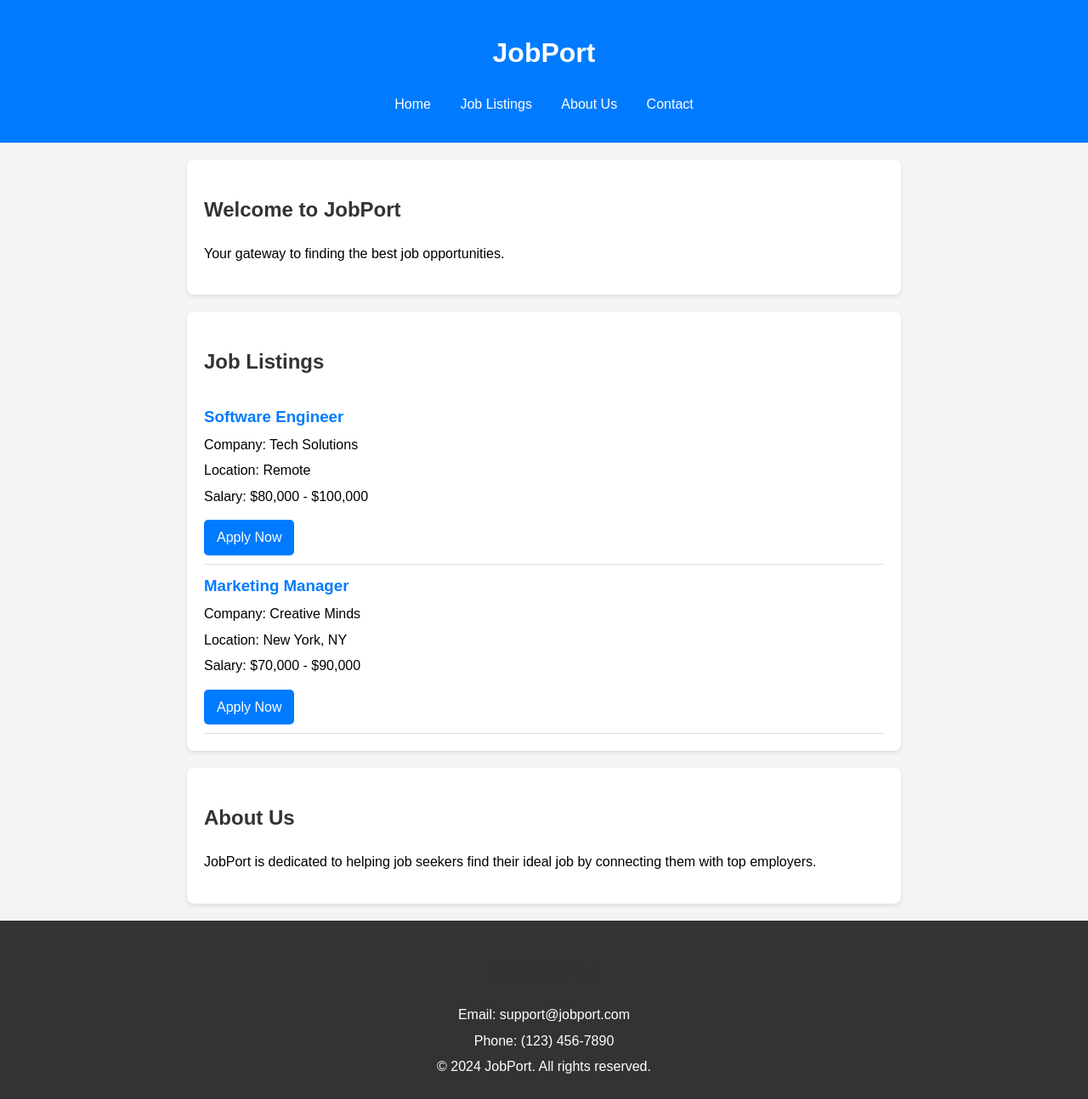
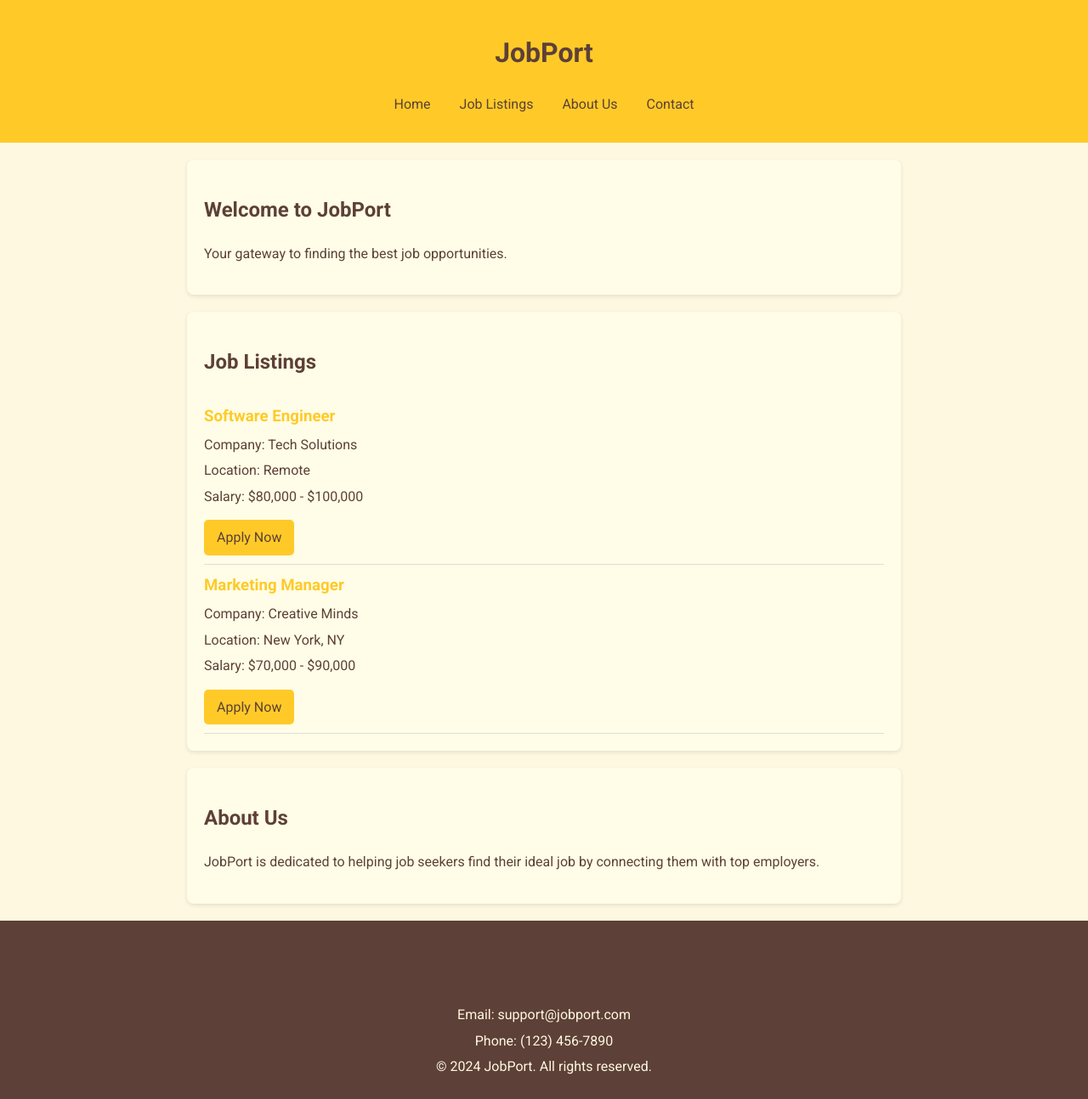
Before and after one commit to atharvagadade22/JobPort, a Flask app: page / in a window 1280 px wide. Shown: the whole page at 85% size. Run offline with Flask 3, Linux system fonts and the light colour scheme.

Commit message:
Refactor styles and enhance UI; add database connection and links file

```diff
--- a/app.py
+++ b/app.py
@@ -1,5 +1,4 @@
 from flask import Flask, render_template, jsonify
-
 
 app = Flask(__name__)
 @app.route("/")
--- /dev/null
+++ b/database.py
@@ -0,0 +1,5 @@
+from sqlalchemy import create_engine
+
+engine = create_engine("mysql+pymysql://root:root@localhost/JobPort")
+
+print(engine)
--- /dev/null
+++ b/links.txt
@@ -0,0 +1 @@
+https://jobport3.onrender.com
--- a/requirements.txt
+++ b/requirements.txt
@@ -1,2 +1,3 @@
 Flask
 Gunicorn
+Sqlalchemy
--- a/static/styles.css
+++ b/static/styles.css
@@ -1,14 +1,17 @@
+@import url('https://fonts.googleapis.com/css2?family=Roboto:wght@400;700&display=swap');
+
 body {
-    font-family: Arial, sans-serif;
+    font-family: 'Roboto', Arial, sans-serif;
     margin: 0;
     padding: 0;
     line-height: 1.6;
-    background-color: #f4f4f4;
+    background-color: #fff8e1; /* Light yellow */
+    color: #5d4037; /* Brown */
 }
 
 header {
-    background: #007bff;
-    color: #fff;
+    background: #ffca28; /* Yellow */
+    color: #5d4037; /* Brown */
     padding: 1rem 0;
     text-align: center;
 }
@@ -24,7 +27,7 @@ nav ul li {
 }
 
 nav ul li a {
-    color: #fff;
+    color: #5d4037; /* Brown */
     text-decoration: none;
 }
 
@@ -32,13 +35,13 @@ section {
     padding: 20px;
     margin: 20px auto;
     max-width: 800px;
-    background: #fff;
+    background: #fffde7; /* Very light yellow */
     border-radius: 8px;
     box-shadow: 0 2px 5px rgba(0, 0, 0, 0.1);
 }
 
 h2 {
-    color: #333;
+    color: #5d4037; /* Brown */
 }
 
 .job-listing {
@@ -48,7 +51,7 @@ h2 {
 
 .job-listing h3 {
     margin: 0;
-    color: #007bff;
+    color: #ffca28; /* Yellow */
 }
 
 .job-listing p {
@@ -59,21 +62,21 @@ h2 {
     display: inline-block;
     margin-top: 10px;
     padding: 8px 15px;
-    background: #007bff;
-    color: #fff;
+    background: #ffca28; /* Yellow */
+    color: #5d4037; /* Brown */
     text-decoration: none;
     border-radius: 5px;
 }
 
 .job-listing a:hover {
-    background: #0056b3;
+    background: #fbc02d; /* Darker yellow */
 }
 
 footer {
     text-align: center;
     padding: 20px 0;
-    background: #333;
-    color: #fff;
+    background: #5d4037; /* Brown */
+    color: #fff8e1; /* Light yellow */
 }
 
 footer p {
```
